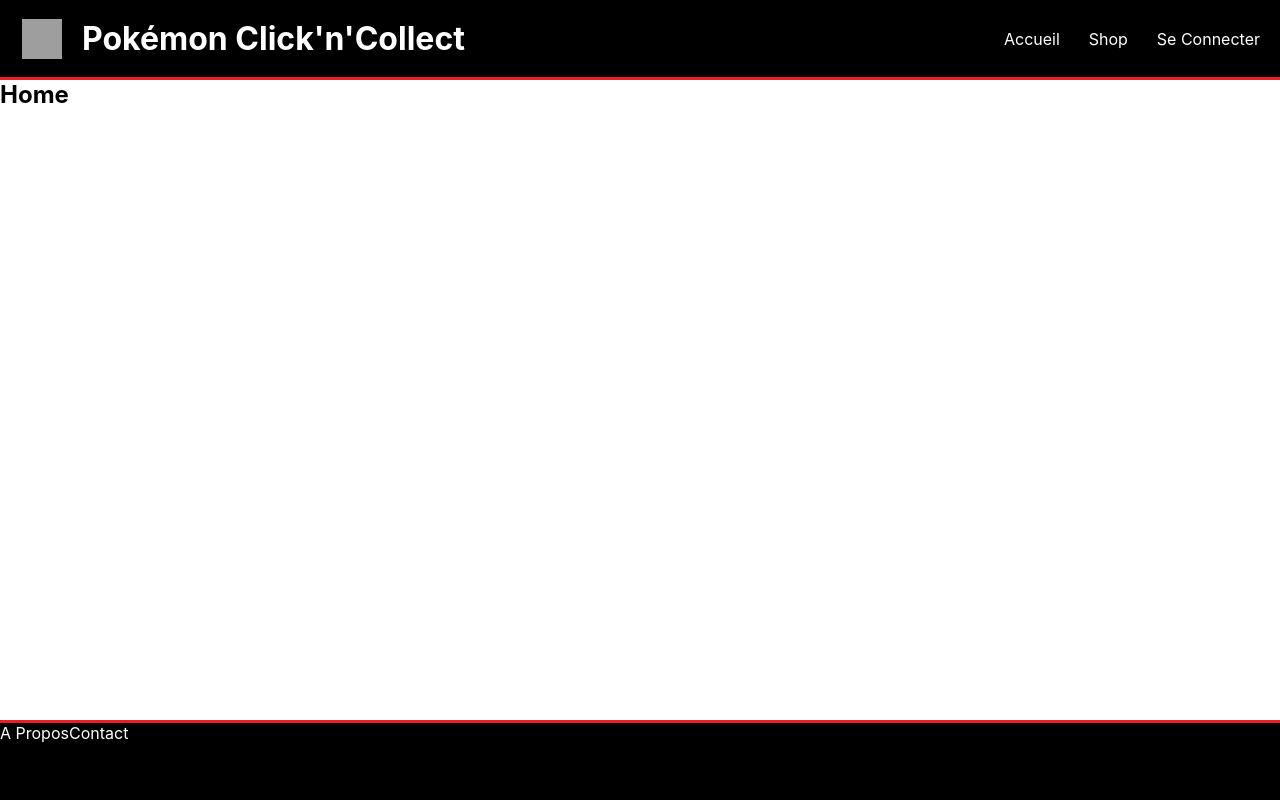
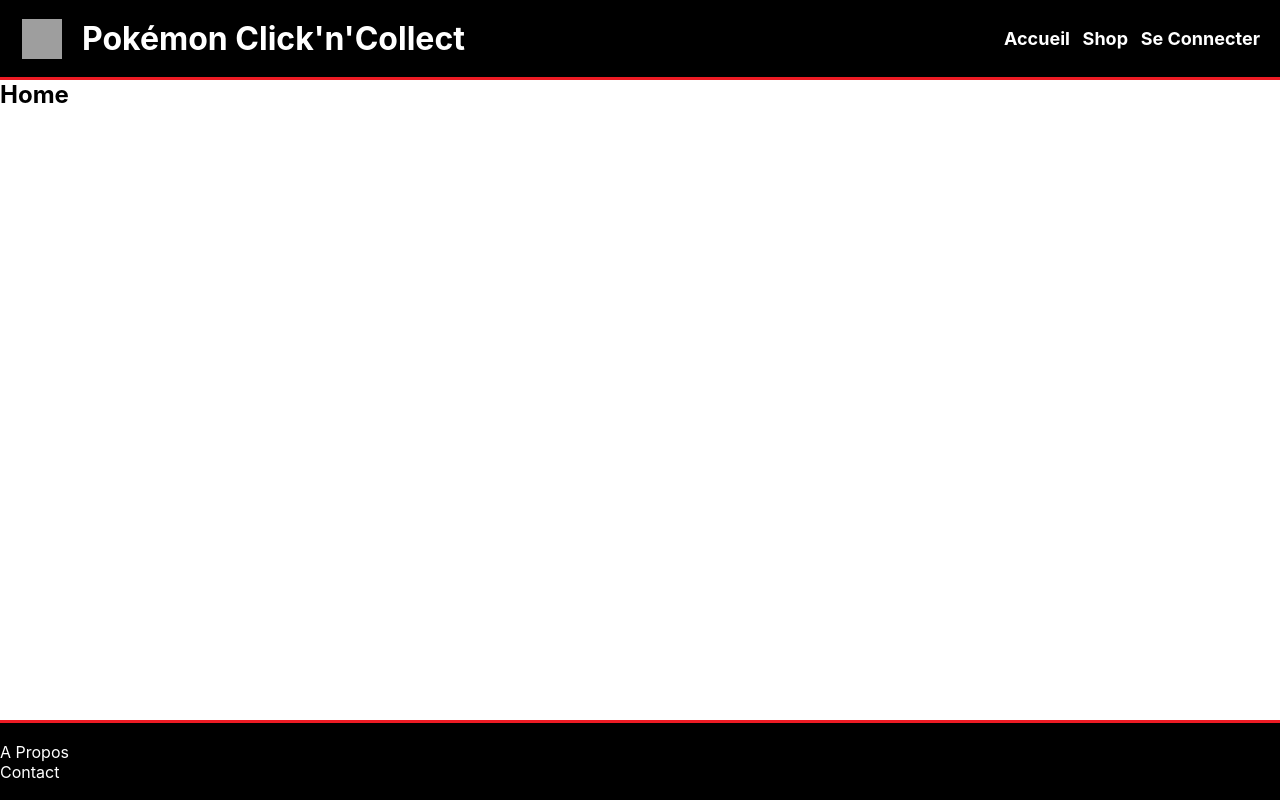
Before and after one commit to JeremyQuievreux/Poke_random, a Next.js app: page / in a window 1280 px wide. Built offline with nearby package versions, Linux system fonts and the light colour scheme; grey boxes are pictures that could not be loaded.

Commit message:
styles update let go to modal

```diff
--- a/styles/comps/Footer.module.scss
+++ b/styles/comps/Footer.module.scss
@@ -5,4 +5,12 @@
     color: $tier;
     height: 80px;
     border-top: 3px solid $primary;
+    display: flex;
+    flex-direction: column;
+    justify-content: center;
+    a{
+        &:hover{
+            color: $primary_dark;
+        }
+    }
 }
--- a/styles/comps/Header.module.scss
+++ b/styles/comps/Header.module.scss
@@ -24,5 +24,12 @@
         display: flex;
         justify-content: space-between;
         margin-right: 20px;
+        font-size: 18px;
+        font-weight: bold;
+        a{
+            &:hover{
+                color: $primary_dark;
+            }
+        }
     }
 }
```
